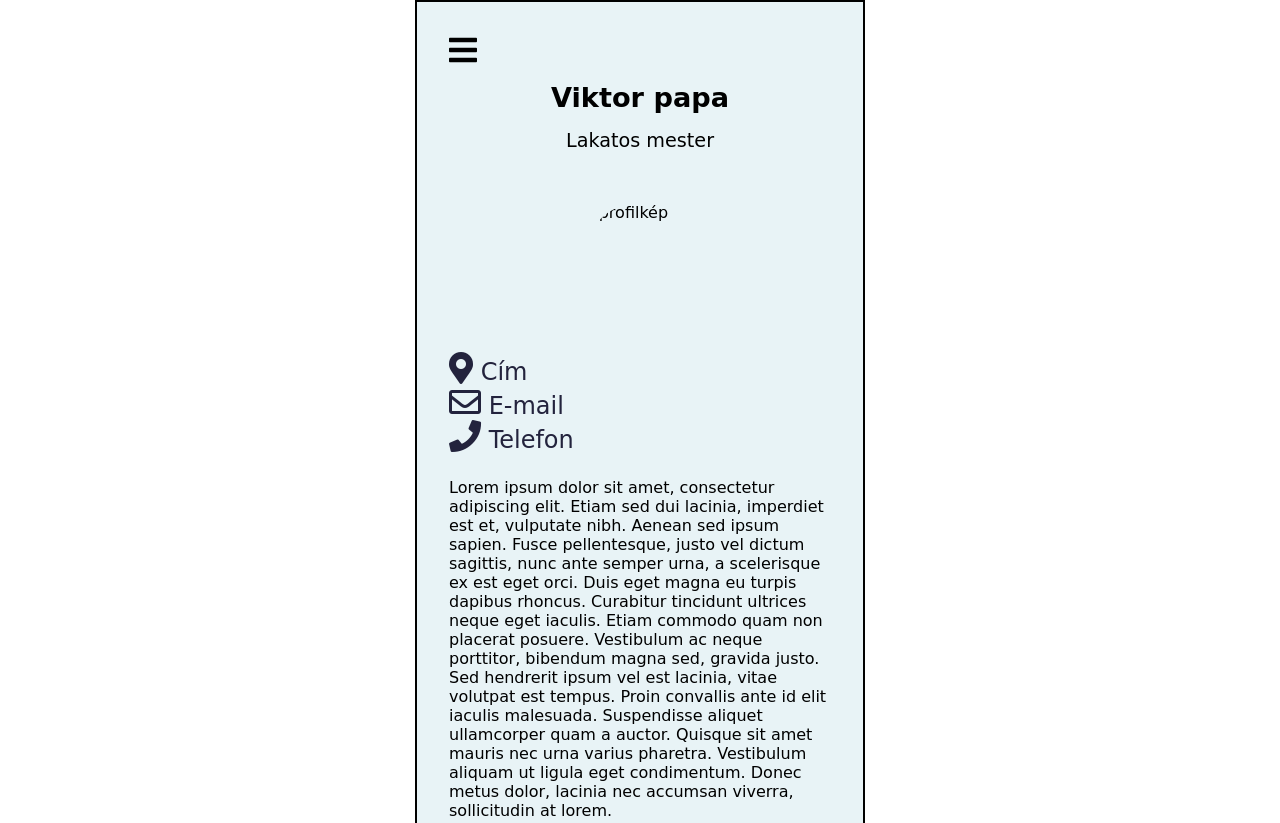
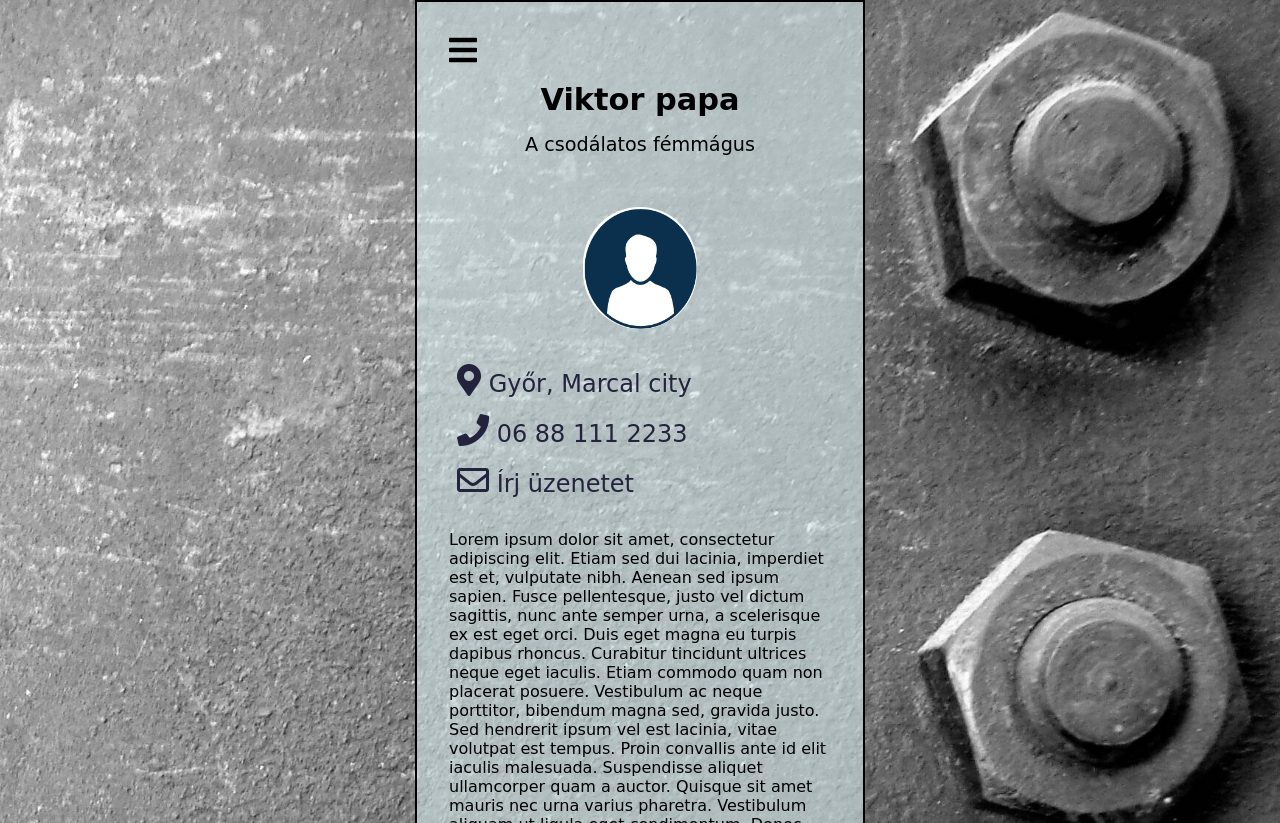
Before and after one commit to heller22/heller22.github.io, a plain HTML site: page namecard.html in a window 1280 px wide. Shown: the top 823 px of the page. Drawn offline with Linux system fonts and the light colour scheme.

Commit message:
hovers, grey background

```diff
--- a/namecard.css
+++ b/namecard.css
@@ -28,7 +28,7 @@ body  {
   justify-content: center;
   align-items: center;
   font-family: Arial, Helvetica, sans-serif;
-  background-image:url(/Viktor/lib/CSS/háttér-metal.jpg);
+  background-image:url(/heller22.github.io/Lib/háttér-metal2.jpg);
   background-size: cover;
   background-position: right bottom, left top;
   font-family: 'Architects Daughter', cursive;
@@ -76,7 +76,7 @@ body  {
 h1  {
   text-align: center;
   margin-top: 1rem;
-  font-size: 1.7rem;
+  font-size: 1.9rem;
   font-weight: bold;
 }
 
@@ -105,16 +105,17 @@ border-radius: 100px;
   color: rgb(35, 35, 61);
 }
 
+.personal-info a:hover  {
+  color: rgb(1, 83, 83);
+}
+
 .personal-info  {
   font-size: 1.5rem;
+  padding: 0.5rem;
 }
 
 i  {
   font-size: 2rem;
-}
-
-.about-div  {
-
 }
 
 .about-p1  {
@@ -136,6 +137,10 @@ i  {
   color: rgb(35, 35, 61);
 }
 
+.socialmedia-icon i:hover  {
+  color: rgb(1, 83, 83);
+}
+
 a {
   text-decoration: none;
   color: rgb(35, 35, 61);
--- a/namecard.html
+++ b/namecard.html
@@ -23,15 +23,15 @@
             </div>
         </div>
         <h1>Viktor papa</h1>
-        <h3>Lakatos mester</h3>
+        <h3>A csodálatos fémmágus</h3>
         <div class="picture-div">
-            <img src="/Viktor/lib/CSS/profilkép1.png" alt="profilkép">
+            <img src="/heller22.github.io/Lib/profilkép1.png" alt="profilkép">
         </div>
         <div class="personal-div">
-            <div class="personal-info"><i class="fas fa-map-marker-alt"></i> Cím</div>
-            <div class="personal-info"><a href="mailto: molrob22@gmail.com"><i class="far fa-envelope"></i> E-mail</a>
+            <div class="personal-info"><i class="fas fa-map-marker-alt"></i> Győr, Marcal city</div>
+            <div class="personal-info"><i class="fas fa-phone"></i> 06 88 111 2233</div>
+            <div class="personal-info"><a href="mailto: molrob@freemail.hu"><i class="far fa-envelope"></i> Írj üzenetet</a>
             </div>
-            <div class="personal-info"><i class="fas fa-phone"></i> Telefon</div>
         </div>
         <div class="about-div">
             <p class="about-p1">Lorem ipsum dolor sit amet, consectetur adipiscing elit. Etiam sed dui lacinia,
```
Also changed, not shown: Lib/háttér-metal-díszes.jpg (added), Lib/háttér-metal-heggesztő.jpg (added), Lib/háttér-metal2.jpg (added).
